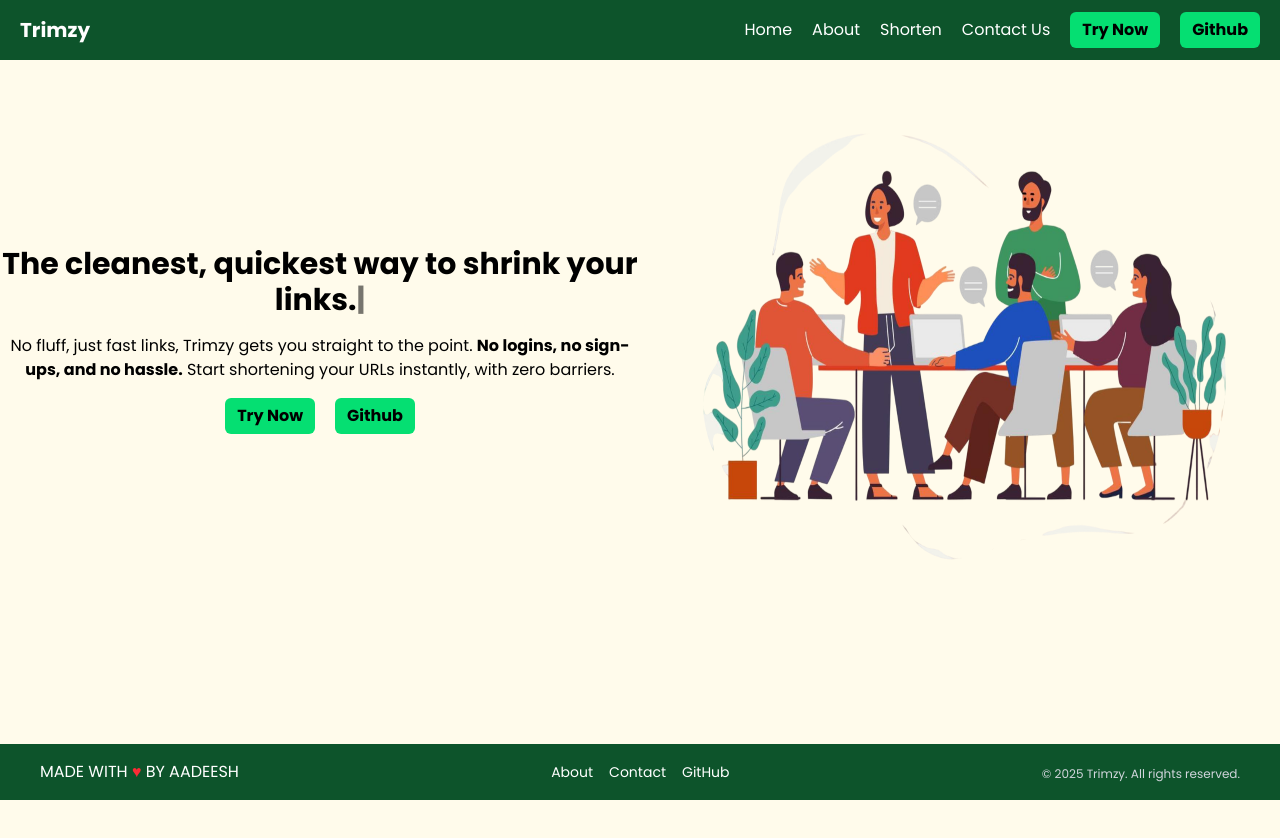
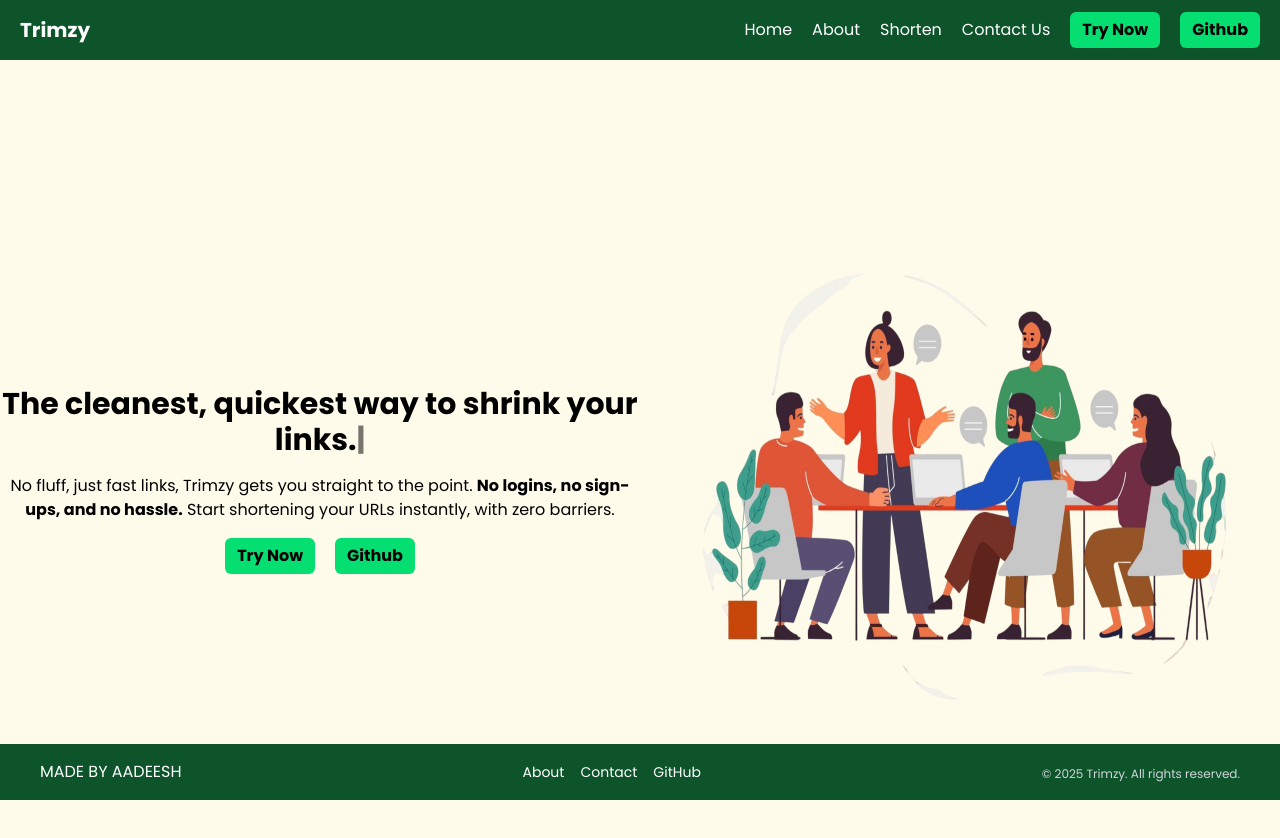
Before and after one commit to AadeeshRS/Trimzy, a Next.js app: page / in a window 1280 px wide. Shown: the top 838 px of the page. After the commit the page ends 800 px from the top, so only its background shows below. Built offline with nearby package versions, Linux system fonts and the light colour scheme.

Commit message:
Fixed footer

```diff
--- a/app/layout.js
+++ b/app/layout.js
@@ -32,9 +32,12 @@ export default function RootLayout({ children }) {
   return (
     <html lang="en">
       <body
-        className={`${poppins.variable} antialiased bg-amber-50`}
+        className={`${poppins.variable} antialiased bg-amber-50 min-h-screen flex flex-col`}
       >
         <Navbar/>
+        <main className="flex-1 flex flex-col">
+
+        </main>
         {children}
         <Footer/>
       </body>
--- a/app/page.js
+++ b/app/page.js
@@ -4,7 +4,7 @@ import TypedHero from "@/components/TypedHero";
 
 export default function Home() {
   return (
-    <main className="min-h-screen ">
+    <main className="max-h-screen ">
       <section className="grid grid-cols-1 md:grid-cols-2 h-auto md:h-[60vh] mt-10 w-full">
         <div className="bg-amber-50 flex flex-col gap-4 items-center justify-center py-8 md:py-0">
           <TypedHero />
--- a/components/Footer.js
+++ b/components/Footer.js
@@ -4,9 +4,9 @@ import React from "react";
 
 const Footer = () => {
   return (
-    <footer className="w-full text-center py-4 bg-green-900 text-white mt-6 flex flex-col md:flex-row gap-2 md:gap-4 items-center justify-between px-4 md:px-10 fixed bottom-0">
+    <footer className="w-full text-center py-4 bg-green-900 text-white mt-6 flex flex-col md:flex-row gap-2 md:gap-4 items-center justify-between px-4 md:px-10">
       <div>
-        MADE WITH <span className="text-red-500">♥</span> BY AADEESH
+        MADE BY AADEESH
       </div>
       <div className="flex gap-4 text-sm flex-wrap justify-center">
         <Link href="/about" className="hover:underline">About</Link>
```
